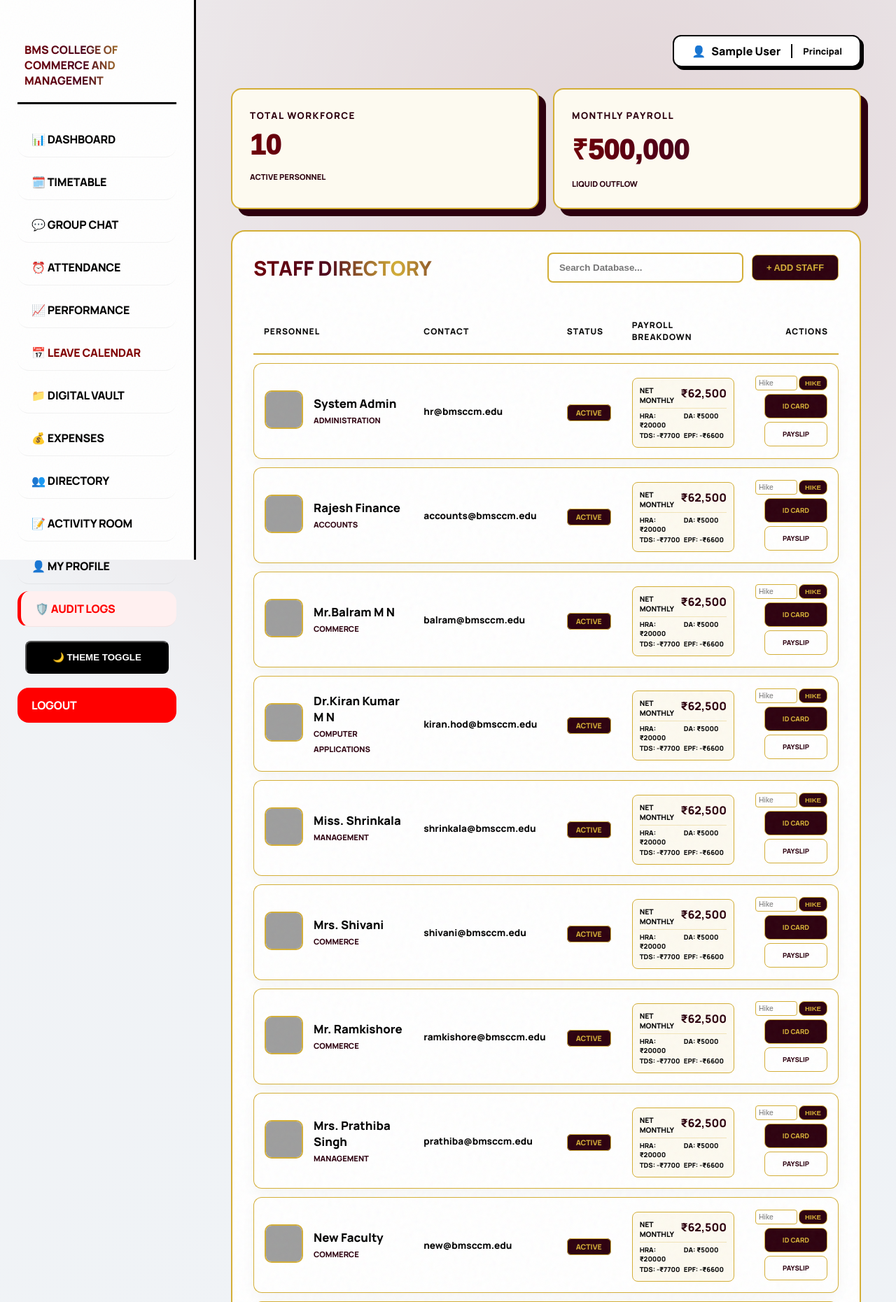
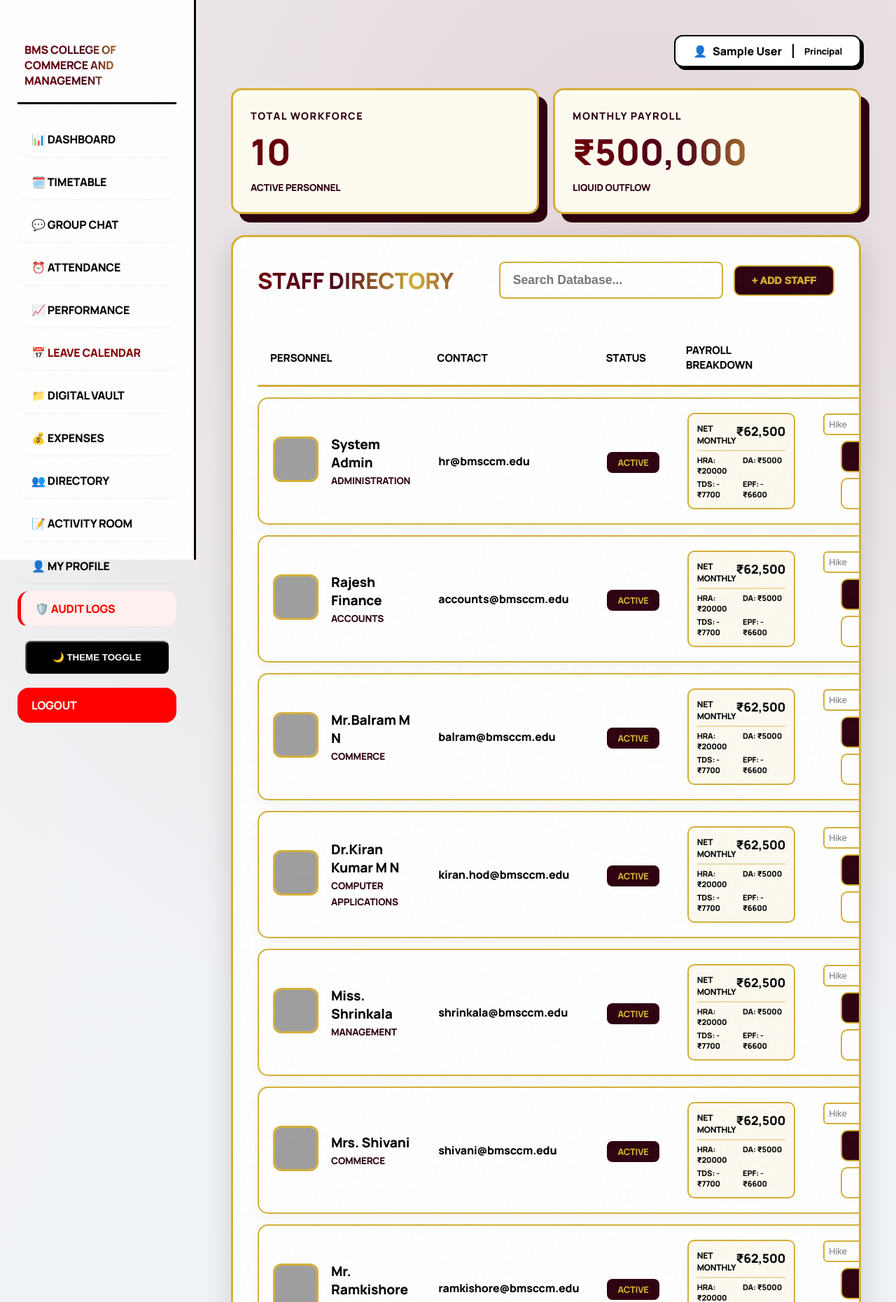
Before and after one commit to pk7745/erp, a Flask app: page /staff_directory in a window 1280 px wide. Shown: the top 1861 px of the page at 70% size. Run offline with Flask 3, Linux system fonts and the light colour scheme; the visitor is signed in with stand-in values (Sample User, id 1); some libraries are stand-ins or nearby versions; grey boxes are pictures that could not be loaded.

Commit message:
Update staff_directory.html

```diff
--- a/templates/staff_directory.html
+++ b/templates/staff_directory.html
@@ -5,67 +5,82 @@
     :root {
         --imperial-maroon: #2d000f;
         --royal-gold: #d4af37;
-        --ink-black: #050505;
+        --ink-black: #000000; /* Pure black for maximum visibility */
         --imperial-cream: #fdfaf0;
     }
 
-    /* --- IMPERIAL DIRECTORY UI --- */
-    h2, h3, h4, strong, span, p, label, td, th { color: var(--ink-black) !important; }
+    /* --- ENHANCED VISIBILITY UI --- */
+    h2, h3, h4, strong, span, p, label, td, th {
+        color: var(--ink-black) !important;
+        letter-spacing: -0.2px; /* Tighter letter spacing for bold look */
+    }
 
     .dashboard-grid { display: flex; gap: 20px; margin-bottom: 30px; }
     .imperial-stat-card {
-        flex: 1; padding: 25px; border: 2px solid var(--royal-gold); border-radius: 15px;
-        background: var(--imperial-cream); box-shadow: 10px 10px 0px var(--imperial-maroon);
-        transition: transform 0.2s ease;
+        flex: 1; padding: 25px; border: 3px solid var(--royal-gold); border-radius: 15px;
+        background: var(--imperial-cream); box-shadow: 12px 12px 0px var(--imperial-maroon);
     }
-    .imperial-stat-card:hover { transform: translate(-2px, -2px); box-shadow: 12px 12px 0px var(--royal-gold); }
-    .imperial-stat-card small { color: var(--imperial-maroon) !important; font-weight: 900; text-transform: uppercase; letter-spacing: 1.5px; }
-    .imperial-stat-card h2 { font-size: 2.5rem; font-weight: 950; margin: 10px 0; font-family: 'DM Sans', sans-serif; }
-
-    .action-bar { display: flex; justify-content: space-between; align-items: center; margin-bottom: 25px; gap: 15px; }
-    .search-input {
-        padding: 12px 15px; width: 100%; border-radius: 8px;
-        border: 2px solid var(--royal-gold); font-weight: 800; color: var(--ink-black);
-        background: #fff;
+    .imperial-stat-card small {
+        color: var(--imperial-maroon) !important;
+        font-weight: 900;
+        text-transform: uppercase;
+        letter-spacing: 1.5px;
+        font-size: 0.9rem; /* Increased from 0.75 */
+    }
+    .imperial-stat-card h2 {
+        font-size: 3.2rem; /* Increased size */
+        font-weight: 950;
+        margin: 5px 0;
     }
 
-    .staff-table { width: 100%; border-collapse: separate; border-spacing: 0 12px; }
+    .search-input {
+        padding: 14px 18px;
+        width: 100%; border-radius: 8px;
+        border: 2.5px solid var(--royal-gold);
+        font-weight: 800;
+        color: var(--ink-black);
+        background: #fff;
+        font-size: 1.1rem; /* Bigger font for search */
+    }
+
+    .staff-table { width: 100%; border-collapse: separate; border-spacing: 0 15px; }
     .staff-table th {
-        padding: 15px; text-align: left; font-weight: 900;
-        text-transform: uppercase; font-size: 0.75rem; border-bottom: 2px solid var(--royal-gold);
-        letter-spacing: 1px;
+        padding: 18px; text-align: left; font-weight: 950;
+        text-transform: uppercase; font-size: 0.95rem; /* Bigger headers */
+        border-bottom: 3px solid var(--royal-gold);
     }
     .staff-row td {
-        background: white; padding: 15px;
-        border-top: 1px solid var(--royal-gold); border-bottom: 1px solid var(--royal-gold);
+        background: white; padding: 20px;
+        border-top: 2px solid var(--royal-gold); border-bottom: 2px solid var(--royal-gold);
+        font-size: 1.05rem; /* Larger table text */
     }
-    .staff-row td:first-child { border-left: 1px solid var(--royal-gold); border-top-left-radius: 12px; border-bottom-left-radius: 12px; }
-    .staff-row td:last-child { border-right: 1px solid var(--royal-gold); border-top-right-radius: 12px; border-bottom-right-radius: 12px; }
+    .staff-row td:first-child { border-left: 2px solid var(--royal-gold); border-top-left-radius: 15px; border-bottom-left-radius: 15px; }
+    .staff-row td:last-child { border-right: 2px solid var(--royal-gold); border-top-right-radius: 15px; border-bottom-right-radius: 15px; }
+
+    .data-label {
+        font-weight: 950 !important;
+        font-size: 0.85rem !important; /* Increased from 0.7 */
+        margin-bottom: 6px;
+        display: block;
+        color: var(--imperial-maroon) !important;
+    }
 
     .payroll-glass {
-        background: var(--imperial-cream); border: 1px solid var(--royal-gold);
-        padding: 10px; border-radius: 8px; margin-top: 5px;
+        background: var(--imperial-cream); border: 2px solid var(--royal-gold);
+        padding: 12px; border-radius: 10px;
     }
 
     .status-active-badge {
         background: var(--imperial-maroon); color: var(--royal-gold) !important;
-        padding: 4px 12px; border-radius: 6px;
-        font-weight: 900; text-transform: uppercase; font-size: 0.65rem;
-        border: 1px solid var(--royal-gold);
+        padding: 6px 15px; border-radius: 8px;
+        font-weight: 950; text-transform: uppercase; font-size: 0.8rem;
     }
-
-    .staff-img {
-        border: 2px solid var(--royal-gold) !important;
-        border-radius: 10px; width: 55px; height: 55px;
-        object-fit: cover; cursor: pointer; transition: 0.3s;
-    }
-    .staff-img:hover { transform: scale(1.1); border-color: var(--imperial-maroon) !important; }
 
     .btn-imperial {
         background: var(--imperial-maroon); color: var(--royal-gold) !important;
-        font-weight: 900; border: 1px solid var(--royal-gold);
-        padding: 10px 20px; border-radius: 8px; cursor: pointer;
-        text-transform: uppercase; font-size: 0.8rem;
+        font-weight: 950; border: 2px solid var(--royal-gold);
+        padding: 12px 24px; border-radius: 10px; cursor: pointer;
+        text-transform: uppercase; font-size: 0.9rem;
     }
 </style>
 
@@ -73,34 +88,34 @@
     <div class="imperial-stat-card">
         <small>Total Workforce</small>
         <h2>{{ employees|length }}</h2>
-        <span style="font-weight: 900; font-size: 0.7rem; color: var(--imperial-maroon) !important;">ACTIVE PERSONNEL</span>
+        <span style="font-weight: 950; font-size: 0.85rem; color: var(--imperial-maroon) !important;">ACTIVE PERSONNEL</span>
     </div>
     <div class="imperial-stat-card">
         <small>Monthly Payroll</small>
         {% set total_salary = [] %}
         {% for emp in employees %}{% if total_salary.append(emp.salary) %}{% endif %}{% endfor %}
         <h2>₹{{ "{:,}".format(total_salary|sum) }}</h2>
-        <span style="font-weight: 900; font-size: 0.7rem; color: var(--imperial-maroon) !important;">LIQUID OUTFLOW</span>
+        <span style="font-weight: 950; font-size: 0.85rem; color: var(--imperial-maroon) !important;">LIQUID OUTFLOW</span>
     </div>
 </div>
 
-<div class="card" style="border: 2px solid var(--royal-gold); border-radius: 20px; padding: 30px; background: white; box-shadow: var(--shadow-lg);">
-    <div class="action-bar">
-        <h2 style="margin: 0; font-weight: 950; text-transform: uppercase; color: var(--imperial-maroon) !important;">Staff Directory</h2>
-        <div style="display: flex; gap: 12px; align-items: center;">
-            <input type="text" id="directorySearch" class="search-input" style="width: 280px;" placeholder="Search Database...">
+<div class="card" style="border: 3px solid var(--royal-gold); border-radius: 20px; padding: 35px; background: white; box-shadow: 0 15px 40px rgba(0,0,0,0.15);">
+    <div class="action-bar" style="display: flex; justify-content: space-between; align-items: center; margin-bottom: 30px;">
+        <h2 style="margin: 0; font-weight: 950; text-transform: uppercase; font-size: 2rem; color: var(--imperial-maroon) !important;">Staff Directory</h2>
+        <div style="display: flex; gap: 15px; align-items: center;">
+            <input type="text" id="directorySearch" class="search-input" style="width: 320px;" placeholder="Search Database...">
             {% if session['role'] in ['HR', 'Principal'] %}
                 <button class="btn-imperial" onclick="document.getElementById('addForm').style.display='block'">+ Add Staff</button>
             {% endif %}
         </div>
     </div>
 
-    <div id="addForm" style="display:none; background: var(--imperial-cream); margin-bottom: 30px; border: 2px solid var(--imperial-maroon); border-radius: 15px; padding: 30px; animation: slideUp 0.4s ease;">
-        <div style="display: flex; justify-content: space-between; align-items: center; margin-bottom: 25px; border-bottom: 2px solid var(--royal-gold); padding-bottom: 10px;">
-            <h3 style="margin:0; font-weight: 950; text-transform: uppercase; color: var(--imperial-maroon) !important;">Register New Personnel</h3>
-            <button class="btn-imperial" style="padding: 5px 15px;" onclick="document.getElementById('addForm').style.display='none'">CLOSE</button>
+    <div id="addForm" style="display:none; background: var(--imperial-cream); margin-bottom: 35px; border: 3px solid var(--imperial-maroon); border-radius: 20px; padding: 35px; animation: slideUp 0.4s ease;">
+        <div style="display: flex; justify-content: space-between; align-items: center; margin-bottom: 25px; border-bottom: 3px solid var(--royal-gold); padding-bottom: 15px;">
+            <h3 style="margin:0; font-weight: 950; text-transform: uppercase; font-size: 1.5rem;">Register New Personnel</h3>
+            <button class="btn-imperial" style="padding: 8px 20px;" onclick="document.getElementById('addForm').style.display='none'">CLOSE</button>
         </div>
-        <form action="{{ url_for('add_employee') }}" method="POST" style="display: grid; grid-template-columns: 1fr 1fr 1fr; gap: 20px;">
+        <form action="{{ url_for('add_employee') }}" method="POST" style="display: grid; grid-template-columns: 1fr 1fr 1fr; gap: 25px;">
             <div><label class="data-label">Full Name</label><input type="text" name="full_name" class="search-input" required></div>
             <div><label class="data-label">Email</label><input type="email" name="email" class="search-input" required></div>
             <div><label class="data-label">Username</label><input type="text" name="username" class="search-input" required></div>
@@ -114,7 +129,7 @@
             <div><label class="data-label">Caste</label><input type="text" name="caste" class="search-input"></div>
             <div>
                 <label class="data-label">Department</label>
-                <select name="department" class="search-input" style="height: 48px;">
+                <select name="department" class="search-input" style="height: 55px;">
                     <option value="Computer Applications">Computer Applications</option>
                     <option value="Commerce">Commerce</option>
                     <option value="Management">Management</option>
@@ -125,11 +140,11 @@
                 <label class="data-label">Basic Salary (Monthly)</label>
                 <input type="number" id="new_staff_salary" name="salary" class="search-input" oninput="calculateAddFormNet()" required>
             </div>
-            <div style="grid-column: span 2; background: white; padding: 15px; border: 2px dashed var(--royal-gold); border-radius: 10px; display: flex; justify-content: space-between; align-items: center;">
-                <label style="font-weight: 900; font-size: 0.7rem; color: var(--imperial-maroon) !important; text-transform: uppercase;">Estimated Net Take-Home</label>
-                <div id="new_net_display" style="font-size: 1.6rem; font-weight: 950; color: var(--imperial-maroon) !important;">₹0</div>
+            <div style="grid-column: span 2; background: white; padding: 20px; border: 3px dashed var(--royal-gold); border-radius: 12px; display: flex; justify-content: space-between; align-items: center;">
+                <label style="font-weight: 950; font-size: 0.9rem; color: var(--imperial-maroon) !important; text-transform: uppercase;">Estimated Net Take-Home</label>
+                <div id="new_net_display" style="font-size: 2rem; font-weight: 950; color: var(--ink-black) !important;">₹0</div>
             </div>
-            <button type="submit" class="btn-imperial" style="grid-column: span 3; padding: 15px; font-size: 1rem;">SAVE TO DATABASE</button>
+            <button type="submit" class="btn-imperial" style="grid-column: span 3; padding: 18px; font-size: 1.1rem;">SAVE TO DATABASE</button>
         </form>
     </div>
 
@@ -147,22 +162,23 @@
             {% for emp in employees %}
             <tr class="staff-row">
                 <td>
-                    <div style="display: flex; align-items: center; gap: 15px;">
+                    <div style="display: flex; align-items: center; gap: 18px;">
                         <form action="{{ url_for('upload_photo', uid=emp.id) }}" method="POST" enctype="multipart/form-data" id="form_{{ emp.id }}">
                             <input type="file" name="photo" id="file_{{ emp.id }}" style="display:none" onchange="document.getElementById('form_{{ emp.id }}').submit()">
                             <img src="{{ url_for('static', filename='uploads/profiles/' + emp.profile_pic) if emp.profile_pic else 'https://ui-avatars.com/api/?background=2d000f&color=d4af37&name=' + emp.full_name }}"
-                                 class="staff-img" onclick="document.getElementById('file_{{ emp.id }}').click()">
+                                 style="border: 3px solid var(--royal-gold); width: 65px; height: 65px; border-radius: 12px; object-fit: cover; cursor: pointer;"
+                                 onclick="document.getElementById('file_{{ emp.id }}').click()">
                         </form>
                         <div>
-                            <strong style="font-size: 1.05rem; font-weight: 900;">{{ emp.full_name }}</strong><br>
-                            <span style="font-size: 0.7rem; font-weight: 900; color: var(--imperial-maroon) !important; text-transform: uppercase;">{{ emp.department }}</span>
+                            <strong style="font-size: 1.2rem; font-weight: 950;">{{ emp.full_name }}</strong><br>
+                            <span style="font-size: 0.85rem; font-weight: 900; color: var(--imperial-maroon) !important; text-transform: uppercase;">{{ emp.department }}</span>
                         </div>
                     </div>
                 </td>
-                <td style="font-weight: 800; font-size: 0.85rem;">{{ emp.email }}</td>
+                <td style="font-weight: 900; font-size: 1rem;">{{ emp.email }}</td>
                 <td>
                     {% if emp.status == 'Pending Accountant Configuration' %}
-                        <button onclick="openPayrollModal('{{ emp.id }}', '{{ emp.full_name }}', '{{ emp.salary }}')" class="btn-imperial" style="font-size:0.65rem; padding: 5px 10px;">CONFIG</button>
+                        <button onclick="openPayrollModal('{{ emp.id }}', '{{ emp.full_name }}', '{{ emp.salary }}')" class="btn-imperial" style="font-size:0.75rem; padding: 6px 12px;">CONFIG</button>
                     {% else %}
                         <span class="status-active-badge">ACTIVE</span>
                     {% endif %}
@@ -170,23 +186,23 @@
                 <td>
                     <input type="hidden" id="salaryInput_{{ emp.id }}" value="{{ emp.salary }}">
                     <div id="fullBreakdown_{{ emp.id }}" class="payroll-glass">
-                        <div style="display: flex; justify-content: space-between; border-bottom: 1px solid rgba(212,175,55,0.3); padding-bottom: 4px; margin-bottom: 4px;">
-                            <span style="font-size: 0.65rem; font-weight: 900;">NET MONTHLY</span>
-                            <span id="netDisplay_{{ emp.id }}" style="font-weight:950; color: var(--imperial-maroon) !important;">₹0</span>
+                        <div style="display: flex; justify-content: space-between; border-bottom: 2px solid rgba(212,175,55,0.4); padding-bottom: 5px; margin-bottom: 5px;">
+                            <span style="font-size: 0.75rem; font-weight: 950;">NET MONTHLY</span>
+                            <span id="netDisplay_{{ emp.id }}" style="font-weight:950; font-size: 1.1rem;">₹0</span>
                         </div>
-                        <div id="breakdown_{{ emp.id }}" style="display: grid; grid-template-columns: 1fr 1fr; gap: 2px; font-size: 0.6rem; font-weight: 800;"></div>
+                        <div id="breakdown_{{ emp.id }}" style="display: grid; grid-template-columns: 1fr 1fr; gap: 4px; font-size: 0.7rem; font-weight: 900;"></div>
                     </div>
                 </td>
                 <td style="text-align: right;">
-                    <div style="display: flex; flex-direction: column; gap: 5px; align-items: flex-end;">
+                    <div style="display: flex; flex-direction: column; gap: 8px; align-items: flex-end;">
                         {% if session['role'] == 'Principal' %}
-                            <form action="{{ url_for('edit_salary', uid=emp.id) }}" method="POST" style="display:inline-flex; gap: 2px;">
-                                <input type="number" name="new_salary" placeholder="Hike" style="width: 60px; font-size: 0.65rem; padding: 4px; border: 1px solid var(--royal-gold); border-radius: 4px;" required>
-                                <button type="submit" class="btn-imperial" style="font-size: 0.6rem; padding: 4px 8px;">HIKE</button>
+                            <form action="{{ url_for('edit_salary', uid=emp.id) }}" method="POST" style="display:inline-flex; gap: 4px;">
+                                <input type="number" name="new_salary" placeholder="Hike" style="width: 70px; font-size: 0.8rem; padding: 6px; border: 2px solid var(--royal-gold); border-radius: 6px;" required>
+                                <button type="submit" class="btn-imperial" style="font-size: 0.7rem; padding: 6px 10px;">HIKE</button>
                             </form>
                         {% endif %}
-                        <a href="{{ url_for('generate_id', uid=emp.id) }}" class="btn-imperial" style="font-size: 0.6rem; width: 90px; text-align: center; text-decoration: none;">ID CARD</a>
-                        <a href="{{ url_for('generate_payslip', uid=emp.id) }}" class="btn-imperial" style="font-size: 0.6rem; width: 90px; text-align: center; text-decoration: none; background: white; color: var(--imperial-maroon) !important;">PAYSLIP</a>
+                        <a href="{{ url_for('generate_id', uid=emp.id) }}" class="btn-imperial" style="font-size: 0.75rem; width: 100px; text-align: center; text-decoration: none;">ID CARD</a>
+                        <a href="{{ url_for('generate_payslip', uid=emp.id) }}" class="btn-imperial" style="font-size: 0.75rem; width: 100px; text-align: center; text-decoration: none; background: white; color: var(--imperial-maroon) !important;">PAYSLIP</a>
                     </div>
                 </td>
             </tr>
@@ -196,6 +212,7 @@
 </div>
 
 <script>
+/* ALL LOGIC RETAINED EXACTLY AS PER YOUR PREVIOUS TEMPLATE */
 function calculateAddFormNet() {
     let basic = parseFloat(document.getElementById('new_staff_salary').value) || 0;
     const hra = Math.floor(basic * 0.40);
@@ -225,8 +242,8 @@ function calculateLiveNet(empId) {
 
     document.getElementById('netDisplay_' + empId).innerText = '₹' + net.toLocaleString('en-IN');
     document.getElementById('breakdown_' + empId).innerHTML = `
-        <span>HRA: ₹${hra}</span> <span>DA: ₹${da}</span>
-        <span style="color:#c53030">TDS: -₹${tds}</span> <span style="color:#c53030">EPF: -₹${epf}</span>`;
+        <span style="color:var(--ink-black)">HRA: ₹${hra}</span> <span style="color:var(--ink-black)">DA: ₹${da}</span>
+        <span style="color:#d32f2f">TDS: -₹${tds}</span> <span style="color:#d32f2f">EPF: -₹${epf}</span>`;
 }
 
 document.addEventListener('DOMContentLoaded', () => {
```
